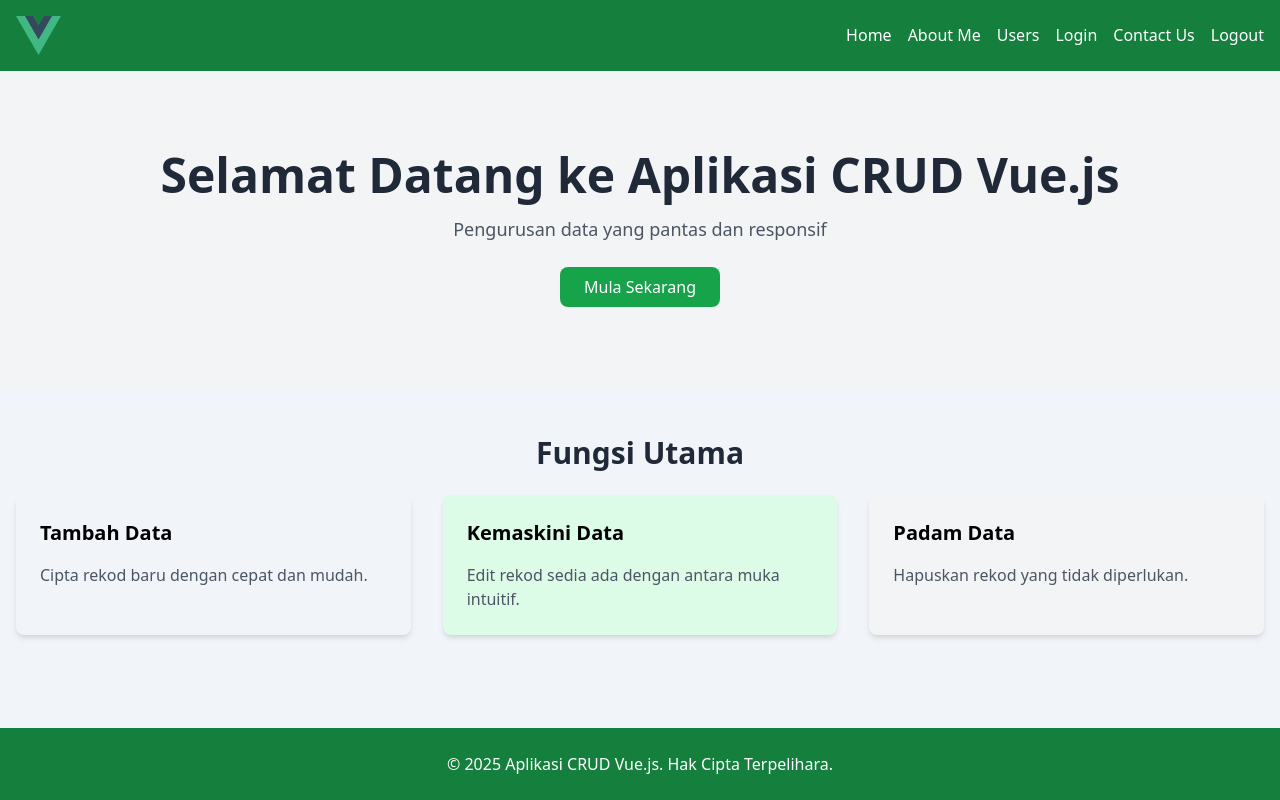
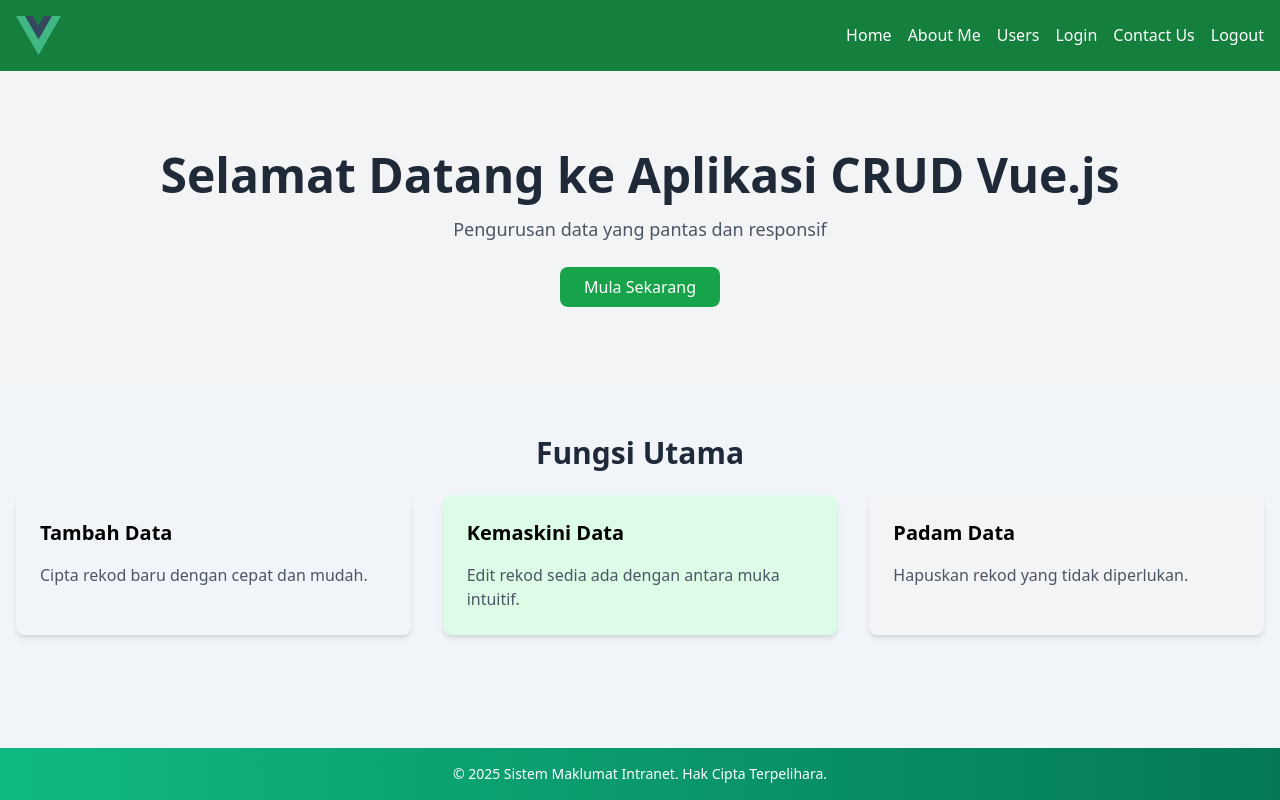
Before and after one commit to nmfairus/node-blog-app, a Vue app: page / in a window 1280 px wide. Built offline with nearby package versions, Linux system fonts and the light colour scheme.

Commit message:
enhance Footer component with gradient background and dynamic current year display

```diff
--- a/src/components/partials/Footer.vue
+++ b/src/components/partials/Footer.vue
@@ -1,8 +1,40 @@
 <template>
-    <!-- Footer -->
-  <footer class="bg-green-700 text-white py-6">
+  <footer class="bg-gradient-to-r from-green-600 to-green-800 text-white py-4">
     <div class="container mx-auto text-center">
-      <p>&copy; 2025 Aplikasi CRUD Vue.js. Hak Cipta Terpelihara.</p>
+      <p class="text-sm">
+        &copy; {{ currentYear }} Sistem Maklumat Intranet. Hak Cipta Terpelihara.
+      </p>
     </div>
   </footer>
 </template>
+
+<script setup>
+import { ref } from 'vue';
+
+// Dapatkan tahun semasa secara automatik
+const currentYear = ref(new Date().getFullYear());
+</script>
+
+<style scoped>
+/* Gradient Background */
+.bg-gradient-to-r {
+  background: linear-gradient(90deg, #10b981, #047857);
+}
+
+/* Padding */
+.py-4 {
+  padding-top: 1rem;
+  padding-bottom: 1rem;
+}
+
+/* Text Styling */
+.text-sm {
+  font-size: 0.875rem;
+  line-height: 1.25rem;
+}
+
+/* Center Alignment */
+.text-center {
+  text-align: center;
+}
+</style>
```
